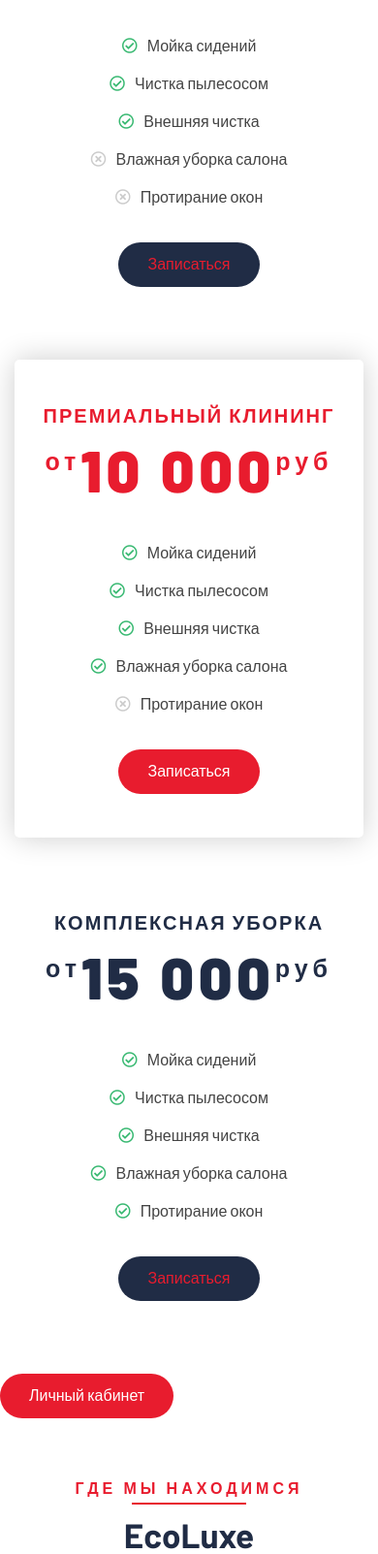
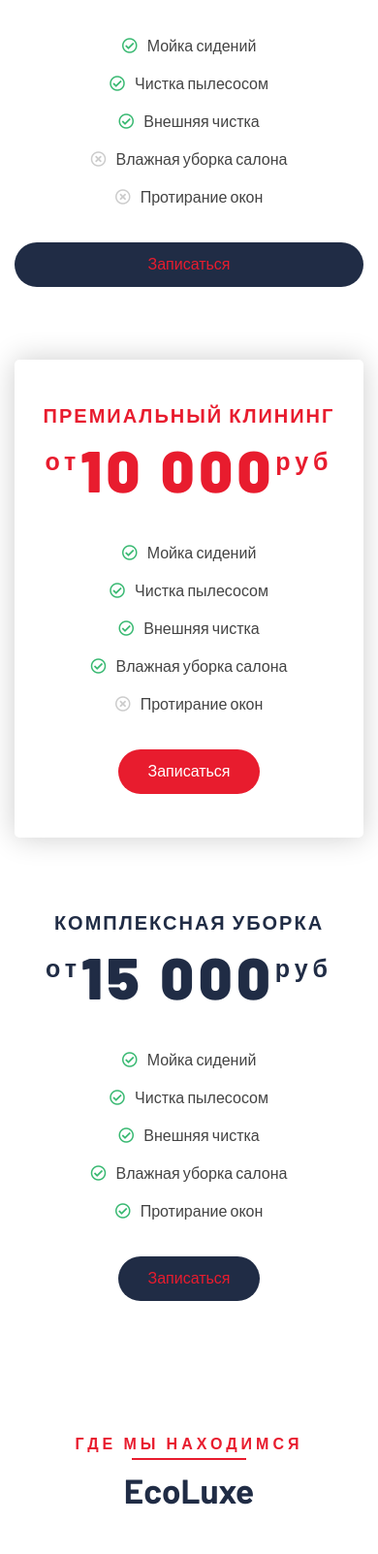
Before and after one commit to Nexim91/detaling, a Django app: page / in a window 390 px wide. Shown: the part 3851-5454 px from the top of the page at 97% size. Run offline with Django 5.2, Linux system fonts and the light colour scheme; some libraries are stand-ins or nearby versions.

```diff
--- a/templates/index.html
+++ b/templates/index.html
@@ -298,7 +298,7 @@
                                 </ul>
                             </div>
                             <div class="price-footer">
-                                <a class="btn btn-custom" href="">Записаться</a>
+                                <a class="btn btn-custom d-block d-md-inline-block" href="">Записаться</a>
                             </div>
                         </div>
                     </div>
@@ -343,9 +343,6 @@
                         </div>
                     </div>
                 </div>
-            </div>
-            <div class="ml-auto">
-                <a class="btn btn-custom" href="{% url 'accounts:profile' %}">Личный кабинет</a>
             </div>
         </div>
         <!-- Price End -->
```
